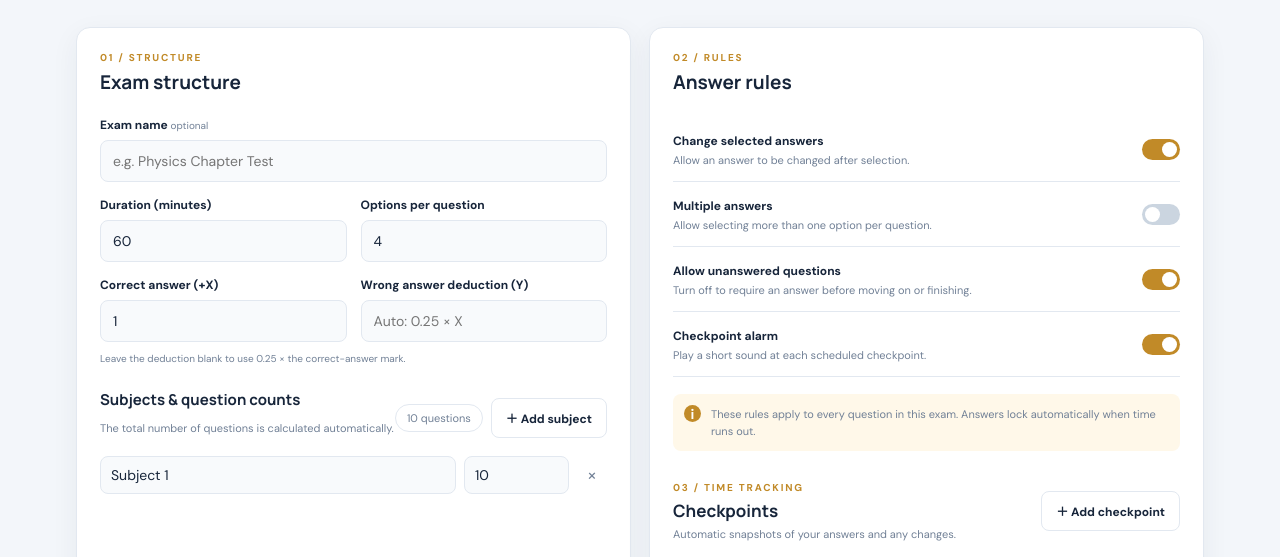
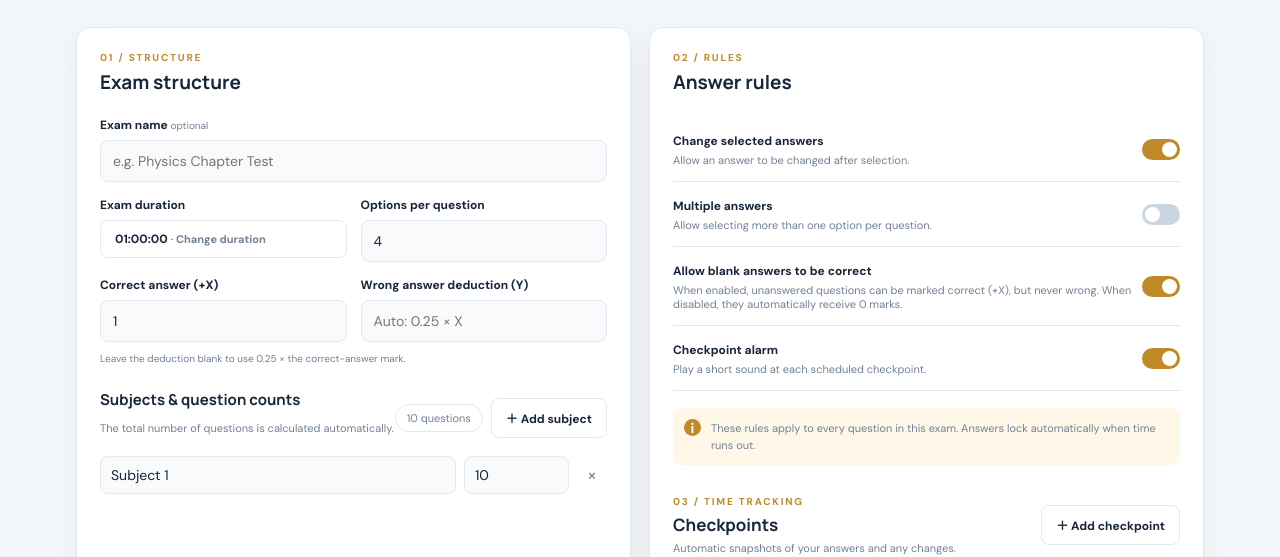
Before and after one commit to IlmoonMazed/xm-simulator, a plain HTML site: page index.html in a window 1280 px wide. Shown: the part 243-800 px from the top of the page. Drawn offline with nearby package versions, Linux system fonts and the light colour scheme.

Commit message:
fixed no answer logical bug.

```diff
--- a/index.html
+++ b/index.html
@@ -33,7 +33,7 @@
           <label class="field-label" for="examName">Exam name <span class="optional">optional</span></label>
           <input id="examName" type="text" placeholder="e.g. Physics Chapter Test">
           <div class="two-col">
-            <div><label class="field-label" for="duration">Duration (minutes)</label><input id="duration" type="number" min="1" max="600" value="60"></div>
+            <div><label class="field-label">Exam duration</label><button id="durationPicker" type="button" class="btn btn-outline btn-block" style="text-align:left"><span id="durationDisplay">01:00:00</span> <span class="muted small">· Change duration</span></button><input id="duration" type="hidden" value="3600"></div>
             <div><label class="field-label" for="optionCount">Options per question</label><input id="optionCount" type="number" min="2" max="12" value="4"></div>
           </div>
           <div class="two-col">
@@ -49,7 +49,7 @@
           <div class="panel-heading"><div><p class="eyebrow">02 / RULES</p><h2>Answer rules</h2></div></div>
           <div class="setting-row"><div><strong>Change selected answers</strong><p class="muted small">Allow an answer to be changed after selection.</p></div><label class="switch"><input id="mutable" type="checkbox" checked><span></span></label></div>
           <div class="setting-row"><div><strong>Multiple answers</strong><p class="muted small">Allow selecting more than one option per question.</p></div><label class="switch"><input id="multiple" type="checkbox"><span></span></label></div>
-          <div class="setting-row"><div><strong>Allow unanswered questions</strong><p class="muted small">Turn off to require an answer before moving on or finishing.</p></div><label class="switch"><input id="allowUnanswered" type="checkbox" checked><span></span></label></div>
+          <div class="setting-row"><div><strong>Allow blank answers to be correct</strong><p class="muted small">When enabled, unanswered questions can be marked correct (+X), but never wrong. When disabled, they automatically receive 0 marks.</p></div><label class="switch"><input id="allowUnanswered" type="checkbox" checked><span></span></label></div>
           <div class="setting-row"><div><strong>Checkpoint alarm</strong><p class="muted small">Play a short sound at each scheduled checkpoint.</p></div><label class="switch"><input id="alarmSetup" type="checkbox" checked><span></span></label></div>
           <div class="note"><span>i</span><p>These rules apply to every question in this exam. Answers lock automatically when time runs out.</p></div>
 
@@ -100,7 +100,7 @@
     </section>
 
     <section id="evaluationView" class="view hidden">
-      <div class="hero compact"><div><p class="eyebrow">EXAM COMPLETED</p><h1>Evaluate your <span>answers.</span></h1><p class="muted">Mark each answered question as correct or wrong. Unanswered questions remain unmarked.</p></div></div>
+      <div class="hero compact"><div><p class="eyebrow">EXAM COMPLETED</p><h1>Evaluate your <span>answers.</span></h1><p class="muted">Evaluate answered questions as correct or wrong. If enabled, blank answers can also be marked correct.</p></div></div>
       <div class="evaluation-summary panel"><div><span class="muted small">Questions answered</span><strong id="evalAnswered">0</strong></div><div><span class="muted small">Unanswered</span><strong id="evalUnanswered">0</strong></div><div><span class="muted small">Time used</span><strong id="evalTime">00:00</strong></div></div>
       <div class="eval-toolbar"><div><h2>Answer evaluation</h2><p class="muted small">You can filter by subject and move through the questions.</p></div><div class="eval-actions"><select id="evalSubjectFilter"><option value="all">All subjects</option></select><button id="markAllPending" class="btn btn-outline">Mark remaining wrong</button></div></div>
       <div id="evaluationList" class="evaluation-list"></div>
```
